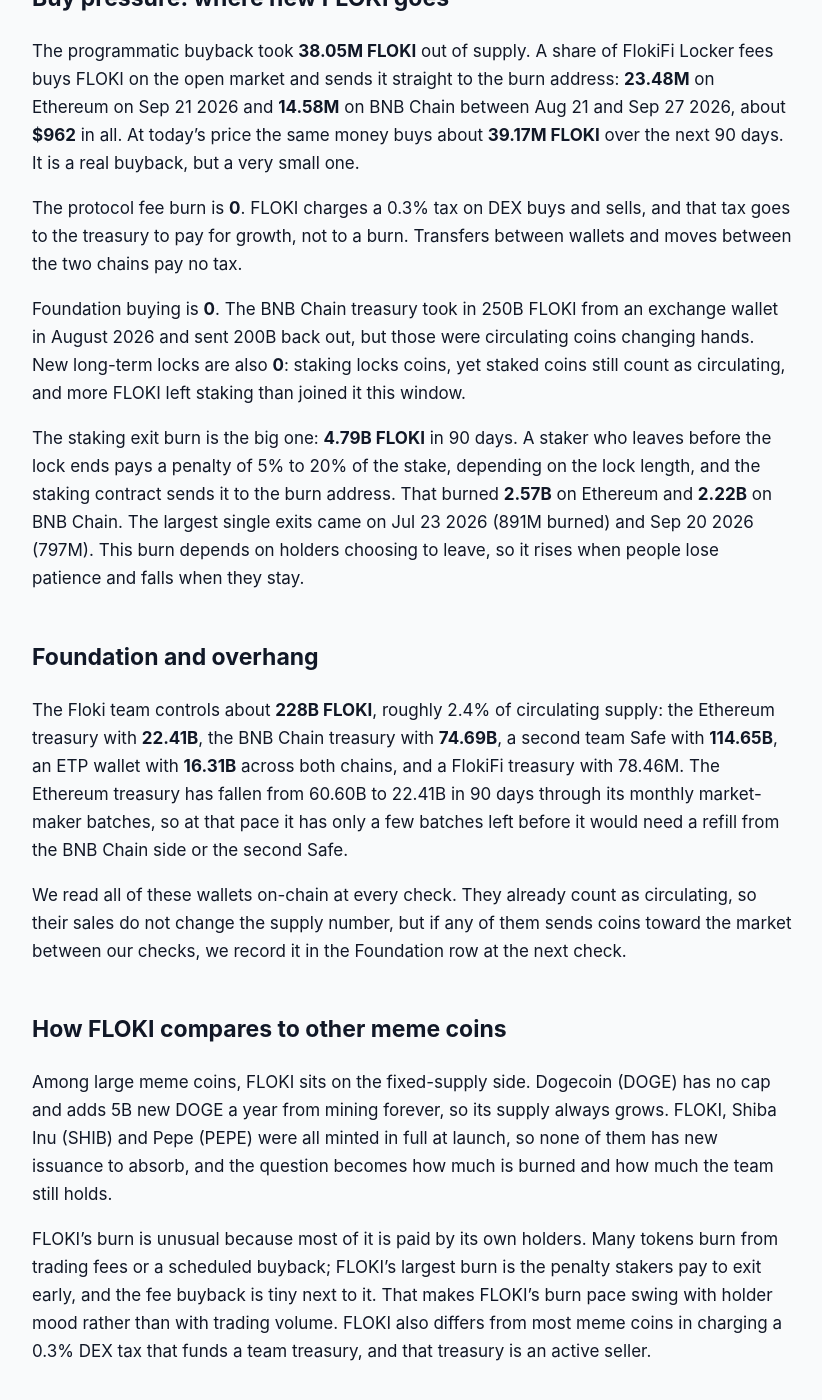
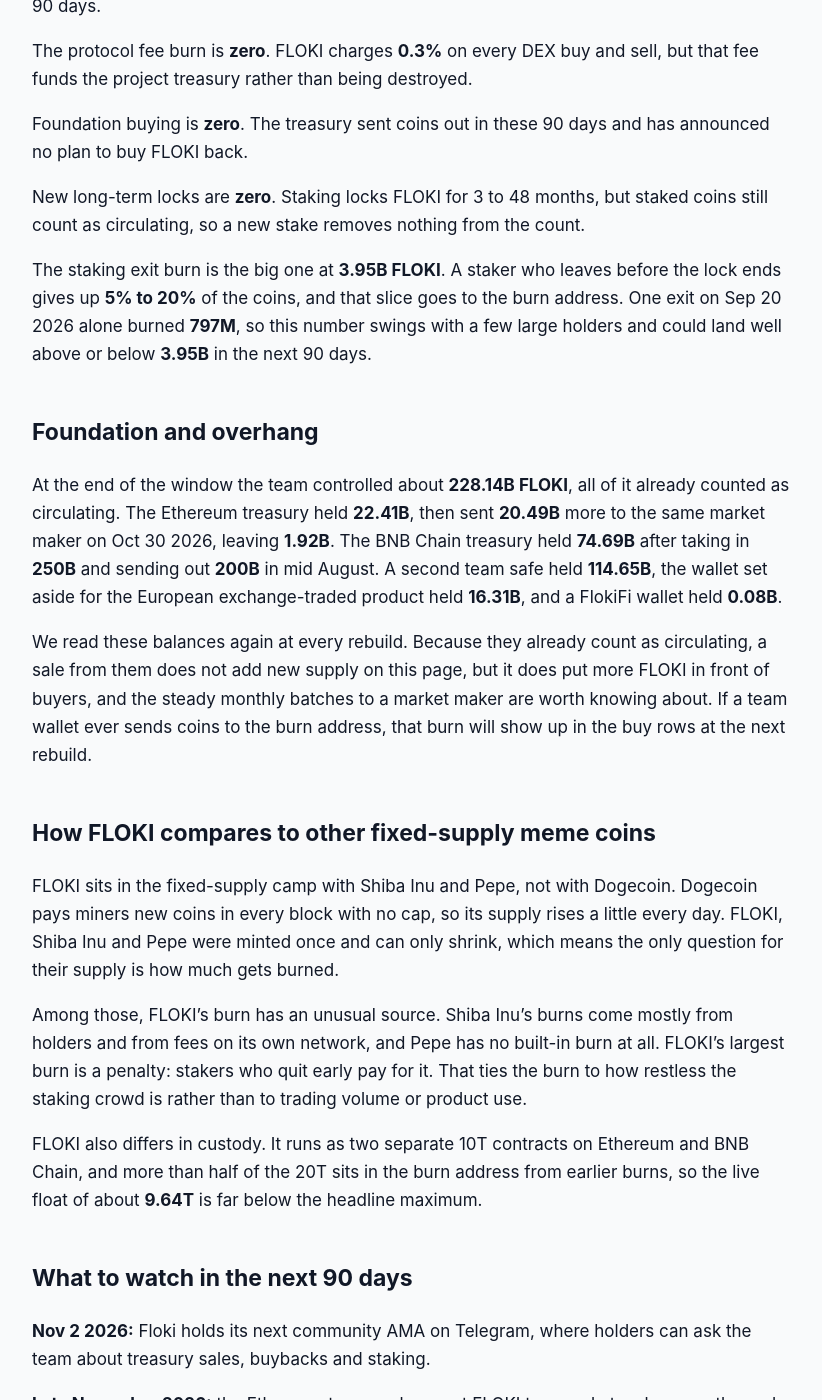
Before and after one commit to jeevansongmy-spec/mrnasdog-articles, a Jekyll site: the page built from crypto/floki-pressure-framework.md, in a window 1280 px wide and 1400 px high, scrolled down 1340 px. Shown: the whole window, without its empty margins (228-1050 px from the left). Built offline with Jekyll 4.4.1, drawn with Linux system fonts in a browser that asks for light colours; some of the changed text lies outside the part shown.

Commit message:
publish: crypto/floki-pressure-framework

```diff
--- a/crypto/floki-pressure-framework.md
+++ b/crypto/floki-pressure-framework.md
@@ -1,69 +1,68 @@
 ---
 title:         "FLOKI Inflation Analysis · October 2026 · Mixed flows · supply roughly steady"
-description: "FLOKI supply is roughly steady: no new coins, while staking exit penalties and a small buyback burned 4.83B FLOKI, −0.05% in 90 days, about the same next."
+description:   "FLOKI supply is roughly steady: no new coins can be made, while staking exit penalties and fee buybacks burned 3.99B FLOKI, −0.04% in 90 days, same next."
 canonical_url: "https://mrnasdog.com/research/floki/inflation"
-tags: ["crypto", "floki", "tokenomics", "ethereum"]
-published: true
+tags:          ["crypto", "floki", "tokenomics", "memecoin"]
+published:     true
 ---
 Originally published at [FLOKI Inflation Analysis · October 2026 · Mixed flows · supply roughly steady](https://mrnasdog.com/research/floki/inflation).
 
 # FLOKI Inflation Analysis · October 2026 · Mixed flows · supply roughly steady
 
-<!-- main-page -->
-The Floki coin page has the score, the price drivers and every question answered — [mrnasdog.com/research/floki](https://mrnasdog.com/research/floki). Below: supply, line by line.
-
-Floki (FLOKI) supply is shrinking very slowly: **−0.05%** over the 90 days from Jul 22 to Oct 20 2026, and about **−0.05%** again over the next 90 days. No new FLOKI was created, while **4.83B FLOKI** went to the burn address — **4.79B** from staking exit penalties and **38.05M** from a fee-funded buyback. FLOKI has a hard limit by design: 10T coins were made once on Ethereum and once on BNB Chain, and more than half of that is already burned.
+FLOKI supply is **roughly steady and edging down**: in the 90 days to Oct 30 2026 no new FLOKI was created, while **3.99B FLOKI** went to the burn address, a net change of **−0.04%**, with about the same expected next. Floki cannot mint at all: **10T** were made once on Ethereum and **10T** once on BNB Chain, and more than half of those **20T** are already burned. Other trackers show **−0.06%**, close to our reading.
 
 ## The verdict, in one paragraph
 
-On the FLOKI ledger, net supply moved **−0.05%** in the last 90 days: zero new coins against **4,827M FLOKI** burned, out of **9.64T** circulating. Our supply monitor read **−0.10%** over the same 90 days, a gap of **0.05 points**, so the two readings agree and no warning is shown. The next 90 days look the same, about **−0.05%**, because the burns come from holders leaving staking early and that pace is kept. FLOKI is a fixed-supply meme token with a slow burn: nothing is added, and a little is taken away each month.
+Over the last 90 days the circulating supply of FLOKI fell by **0.04%**, and the next 90 days point to the same **−0.04%**. Other trackers show **−0.06%** for the same stretch, a difference of just **0.02 points**, so the coin page carries no warning note. Every bit of the change is on the buy side: early staking exits burned **3.95B FLOKI** and fee-funded buybacks burned **38.05M**, against **zero** new coins. FLOKI is a fixed-supply meme coin that shrinks slowly, mostly when impatient stakers pay to leave.
 
 ## Sell pressure: where new FLOKI comes from
 
-Protocol inflation is **0**. The FLOKI token code created 10T coins on Ethereum and 10T on BNB Chain at launch, and it has no function that can make more: coins can only move between wallets or be sent to the burn address. The same code runs on both chains, and no upgrade path exists.
+Protocol inflation is **zero** and will stay zero: the FLOKI contract on both chains has no function that creates coins, its total is written into the code, and the owner key now sits with the burn address, so no one can swap in new rules.
 
-Vesting unlocks are **0**. FLOKI has no vesting calendar, no investor cliff and no team unlock. Every coin has existed since 2021, and circulating supply equals total supply.
+Vesting unlocks are **zero**. FLOKI launched in July 2021 without a team or investor schedule, and every coin that has not been burned already counts as circulating.
 
-Foundation and unscheduled unlocks are **0**, even though the team did sell. The Ethereum treasury sent **38.19B FLOKI** to a market maker in three monthly batches, on Jul 27, Aug 27 and Sep 28 2026, and a second team Safe sent out **50B** on Aug 14 2026. Those coins were already counted as circulating, so a sale moves FLOKI from the team to traders without adding new supply. It still matters for price, because it is steady selling into the market.
+Foundation and unscheduled unlocks are **zero**. The team did move large amounts, but every team wallet already counts as circulating, so these moves add no new supply: the Ethereum treasury sent **23.77B FLOKI** to a market maker on Aug 27 and Sep 28 2026, and the second team safe sent **50B** out on Aug 14 2026.
 
-Long-term locked or bankruptcy is **0**. No estate or trustee holds FLOKI. About **1.69T FLOKI** sits in staking locks of 3 to 48 months, but staked FLOKI already counts as circulating, so a stake that ends adds nothing new.
+Long-term locked or bankruptcy supply is **zero**. No court or estate holds FLOKI, and the roughly **1.69T FLOKI** in the staking pool is already part of the circulating count.
 
 ## Buy pressure: where new FLOKI goes
 
-The programmatic buyback took **38.05M FLOKI** out of supply. A share of FlokiFi Locker fees buys FLOKI on the open market and sends it straight to the burn address: **23.48M** on Ethereum on Sep 21 2026 and **14.58M** on BNB Chain between Aug 21 and Sep 27 2026, about **$962** in all. At today's price the same money buys about **39.17M FLOKI** over the next 90 days. It is a real buyback, but a very small one.
+The programmatic buyback burned **38.05M FLOKI**. Fees from Floki's products, led by a quarter of every FlokiFi token-locker fee, buy FLOKI on the open market and send it straight to the burn address. The swaps fired on Aug 2, Aug 21, Aug 31, Sep 21 and Sep 27 2026 and spent about **$962** in total; at today's price the same fees would buy about **40.09M** in the next 90 days.
 
-The protocol fee burn is **0**. FLOKI charges a 0.3% tax on DEX buys and sells, and that tax goes to the treasury to pay for growth, not to a burn. Transfers between wallets and moves between the two chains pay no tax.
+The protocol fee burn is **zero**. FLOKI charges **0.3%** on every DEX buy and sell, but that fee funds the project treasury rather than being destroyed.
 
-Foundation buying is **0**. The BNB Chain treasury took in 250B FLOKI from an exchange wallet in August 2026 and sent 200B back out, but those were circulating coins changing hands. New long-term locks are also **0**: staking locks coins, yet staked coins still count as circulating, and more FLOKI left staking than joined it this window.
+Foundation buying is **zero**. The treasury sent coins out in these 90 days and has announced no plan to buy FLOKI back.
 
-The staking exit burn is the big one: **4.79B FLOKI** in 90 days. A staker who leaves before the lock ends pays a penalty of 5% to 20% of the stake, depending on the lock length, and the staking contract sends it to the burn address. That burned **2.57B** on Ethereum and **2.22B** on BNB Chain. The largest single exits came on Jul 23 2026 (891M burned) and Sep 20 2026 (797M). This burn depends on holders choosing to leave, so it rises when people lose patience and falls when they stay.
+New long-term locks are **zero**. Staking locks FLOKI for 3 to 48 months, but staked coins still count as circulating, so a new stake removes nothing from the count.
+
+The staking exit burn is the big one at **3.95B FLOKI**. A staker who leaves before the lock ends gives up **5% to 20%** of the coins, and that slice goes to the burn address. One exit on Sep 20 2026 alone burned **797M**, so this number swings with a few large holders and could land well above or below **3.95B** in the next 90 days.
 
 ## Foundation and overhang
 
-The Floki team controls about **228B FLOKI**, roughly 2.4% of circulating supply: the Ethereum treasury with **22.41B**, the BNB Chain treasury with **74.69B**, a second team Safe with **114.65B**, an ETP wallet with **16.31B** across both chains, and a FlokiFi treasury with 78.46M. The Ethereum treasury has fallen from 60.60B to 22.41B in 90 days through its monthly market-maker batches, so at that pace it has only a few batches left before it would need a refill from the BNB Chain side or the second Safe.
+At the end of the window the team controlled about **228.14B FLOKI**, all of it already counted as circulating. The Ethereum treasury held **22.41B**, then sent **20.49B** more to the same market maker on Oct 30 2026, leaving **1.92B**. The BNB Chain treasury held **74.69B** after taking in **250B** and sending out **200B** in mid August. A second team safe held **114.65B**, the wallet set aside for the European exchange-traded product held **16.31B**, and a FlokiFi wallet held **0.08B**.
 
-We read all of these wallets on-chain at every check. They already count as circulating, so their sales do not change the supply number, but if any of them sends coins toward the market between our checks, we record it in the Foundation row at the next check.
+We read these balances again at every rebuild. Because they already count as circulating, a sale from them does not add new supply on this page, but it does put more FLOKI in front of buyers, and the steady monthly batches to a market maker are worth knowing about. If a team wallet ever sends coins to the burn address, that burn will show up in the buy rows at the next rebuild.
 
-## How FLOKI compares to other meme coins
+## How FLOKI compares to other fixed-supply meme coins
 
-Among large meme coins, FLOKI sits on the fixed-supply side. Dogecoin (DOGE) has no cap and adds 5B new DOGE a year from mining forever, so its supply always grows. FLOKI, Shiba Inu (SHIB) and Pepe (PEPE) were all minted in full at launch, so none of them has new issuance to absorb, and the question becomes how much is burned and how much the team still holds.
+FLOKI sits in the fixed-supply camp with Shiba Inu and Pepe, not with Dogecoin. Dogecoin pays miners new coins in every block with no cap, so its supply rises a little every day. FLOKI, Shiba Inu and Pepe were minted once and can only shrink, which means the only question for their supply is how much gets burned.
 
-FLOKI's burn is unusual because most of it is paid by its own holders. Many tokens burn from trading fees or a scheduled buyback; FLOKI's largest burn is the penalty stakers pay to exit early, and the fee buyback is tiny next to it. That makes FLOKI's burn pace swing with holder mood rather than with trading volume. FLOKI also differs from most meme coins in charging a 0.3% DEX tax that funds a team treasury, and that treasury is an active seller.
+Among those, FLOKI's burn has an unusual source. Shiba Inu's burns come mostly from holders and from fees on its own network, and Pepe has no built-in burn at all. FLOKI's largest burn is a penalty: stakers who quit early pay for it. That ties the burn to how restless the staking crowd is rather than to trading volume or product use.
+
+FLOKI also differs in custody. It runs as two separate 10T contracts on Ethereum and BNB Chain, and more than half of the 20T sits in the burn address from earlier burns, so the live float of about **9.64T** is far below the headline maximum.
 
 ## What to watch in the next 90 days
 
-The next treasury batch to a market maker: the last three came on Jul 27, Aug 27 and Sep 28 2026, so another late in October 2026 would fit the pattern. It adds no new supply but is selling into the market.
+**Nov 2 2026:** Floki holds its next community AMA on Telegram, where holders can ask the team about treasury sales, buybacks and staking.
 
-Large staking exits: single exits of 797M and 891M FLOKI drove most of the last 90 days. A quiet quarter would cut the burn well below 4.79B.
+**Late November 2026:** the Ethereum treasury has sent FLOKI to a market maker near the end of each of the last three months, and after Oct 30 2026 it holds only **1.92B**, so any next batch would have to come from another team wallet.
 
-The FlokiFi Locker buyback: it fired on Sep 21 2026 on Ethereum and several times on BNB Chain. A bigger buyback would need much higher locker fees.
+**Through Jan 28 2027:** watch the staking pool of about **1.69T FLOKI**. A few large early exits can double the burn in a single month, as they did in September 2026.
 
-Governance: the last DAO vote closed on Mar 3 2026, and no vote on burns, the tax or the treasury is open. A new proposal to burn treasury coins, like the past bridge burns, would move the ledger at once.
+**Through Jan 28 2027:** the locker buy-and-burn last fired on Sep 27 2026 and has no fixed schedule; it adds little either way at about **$962** per 90 days.
 
 ## Summary
 
-FLOKI supply is roughly steady and shrinking slightly: **−0.05%** in the last 90 days and about the same in the next 90, with no new coins and **4.83B FLOKI** burned, mostly from staking exit penalties. Floki cannot mint, has no vesting, and has burned more than half of the 20T it ever created across Ethereum and BNB Chain. The main risk to holders is not new supply but team selling: the treasury sold **38.19B FLOKI** to a market maker in 90 days, and team wallets still hold about 228B.
+FLOKI supply was roughly steady over the 90 days to Oct 30 2026, slipping **0.04%** as **3.99B FLOKI** reached the burn address and no new coins were created. The FLOKI contracts on Ethereum and BNB Chain cannot mint, so the supply can only shrink from its **20T** starting point. Almost all of the burn comes from early staking exits, which makes it lumpy and dependent on a handful of large stakers. The main risk to holders is not new supply but the **228.14B FLOKI** held in team wallets, which already circulate and have been moving to a market maker month after month.
 
----
-
-*MrNasDog Pressure Framework analysis of FLOKI, Metric 1 — Inflation. Data + explanation only. Not financial advice. Checked Oct 20 2026.*
+*MrNasdog Pressure Framework analysis of FLOKI, Metric 1 — Inflation. Data + explanation only. Not financial advice. Checked Oct 30 2026.*
```
